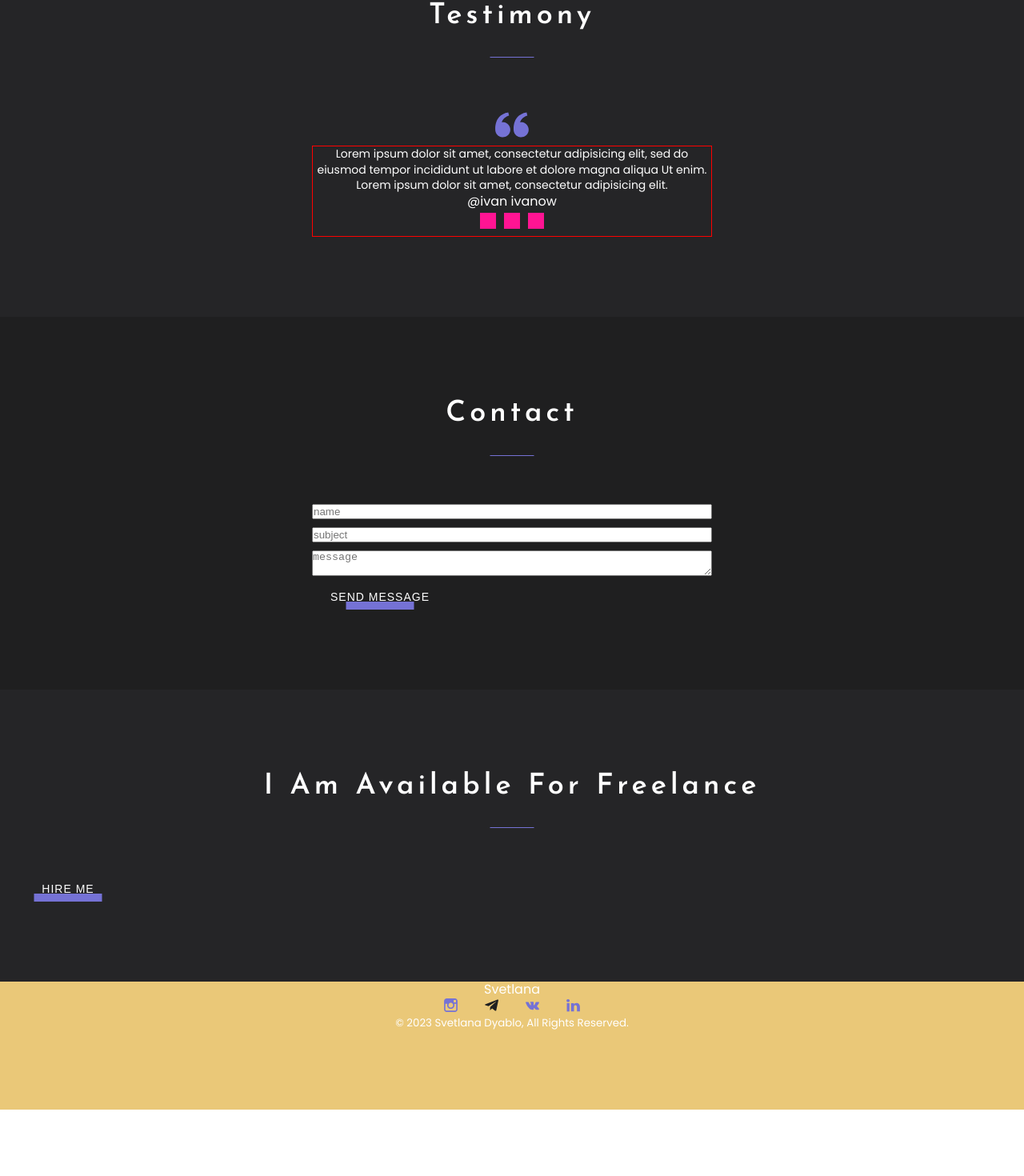
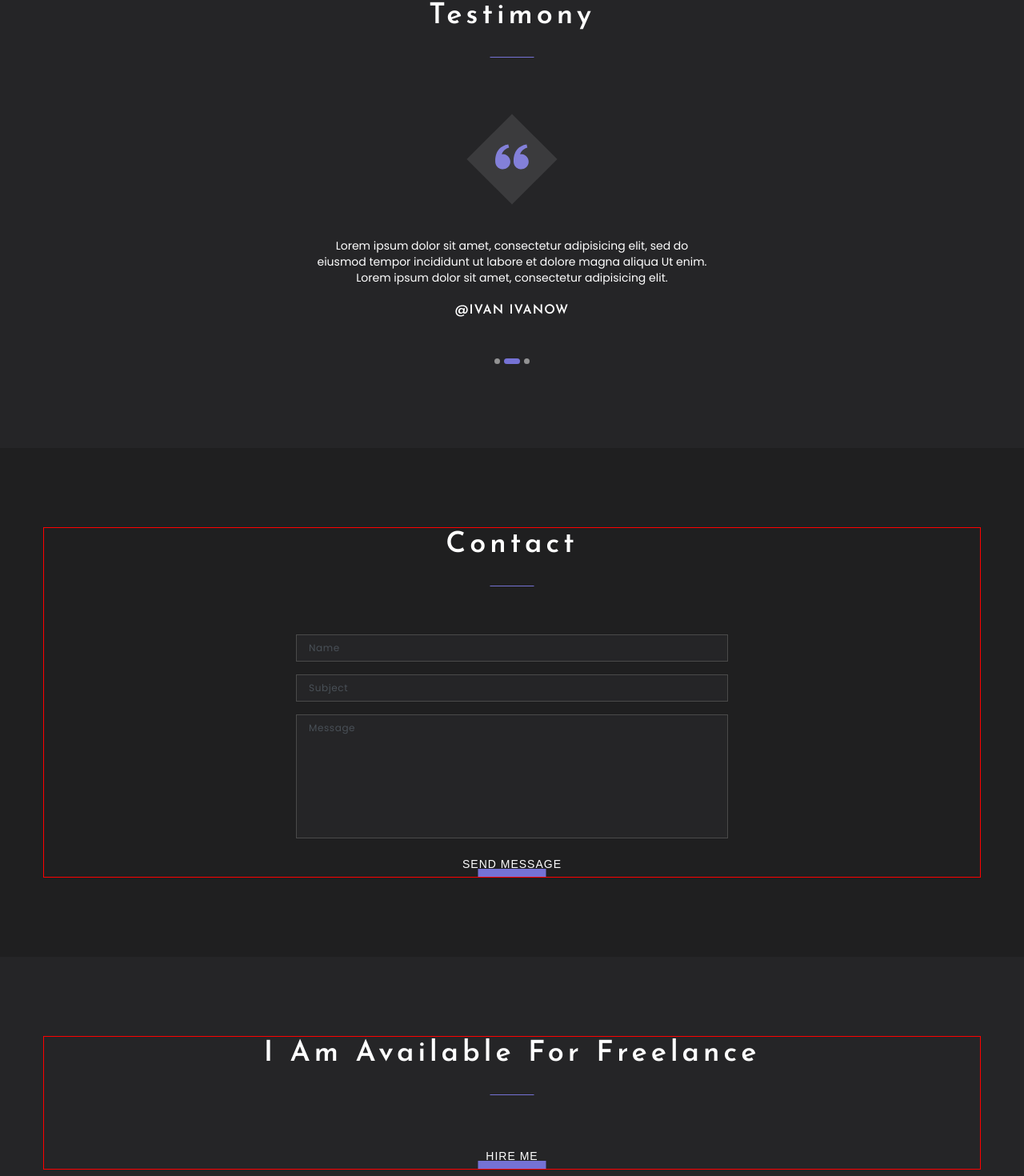
Before and after one commit to Vadimrch/portfolio, a React (Vite) app: page / in a window 1280 px wide. Shown: the part 2759-4229 px from the top of the page at 80% size. Before the commit the page ends 4146 px from the top, so only its background shows below. Built offline with nearby package versions, Linux system fonts and the light colour scheme.

Commit message:
Footer styled

```diff
--- a/src/components/slider/Slider.tsx
+++ b/src/components/slider/Slider.tsx
@@ -1,6 +1,7 @@
 import React from 'react';
 import styled from "styled-components";
 import {FlexWrapper} from "../FlexWrapper.tsx";
+import {theme} from "../../styles/Theme.tsx";
 
 export const Slider = () => {
     return (
@@ -13,7 +14,7 @@
             </FlexWrapper>
             <Pagination>
                 <span> </span>
-                <span> </span>
+                <span className={"active"}> </span>
                 <span> </span>
             </Pagination>
 
@@ -22,7 +23,7 @@
 };
 
 const StyledSlider = styled.div`
-    border: 1px solid red;
+
     max-width: 500px;
     display: flex;
     flex-direction: column;
@@ -35,14 +36,32 @@
 
 `
 const Name = styled.span`
+    font-family: "Josefin Sans", sans-serif;
+    font-weight: 600;
+    font-size: 16px;
+    letter-spacing: 1px;
+    text-transform: uppercase;
+    margin: 22px 0 42px;
+    display: inline-block;
+
 
 `
 const Pagination = styled.div`
 span {
     display: inline-block;
-    width: 20px;
-    height: 20px;
-    margin: 5px;
-    background-color: deeppink;
+    width: 7px;
+    height: 7px;
+
+    border-radius: 20px;
+    background-color: rgba(255, 255, 255, 0.5);
+
+    & + span {
+        margin-left: 5px;
+    }
+
+    &.active {
+        background-color: ${theme.colors.accent};
+        width: 20px;
+    }
 }
 `
--- a/src/layout/footer/Footer.tsx
+++ b/src/layout/footer/Footer.tsx
@@ -2,6 +2,7 @@
 import styled from "styled-components";
 import {Icon} from "../../components/icon/Icon.tsx";
 import {FlexWrapper} from "../../components/FlexWrapper.tsx";
+import {theme} from "../../styles/Theme.tsx";
 
 export const Footer = () => {
     return (
@@ -37,17 +38,20 @@
 };
 
 const StyledFooter = styled.footer`
-    background-color: #eac878;
-    min-height: 20vh;
+    background-color: ${theme.colors.primaryBg};
+    padding: 40px 0;
 
 `
 const Name = styled.span`
-
-
+    font-family: "Josefin Sans", sans-serif;
+    font-weight: 700;
+    font-size: 22px;
+    letter-spacing: 3px;
 `
 const SocialList = styled.ul`
-display: flex;
-  gap: 30px;
+    display: flex;
+    gap: 20px;
+    margin: 30px 0;
 
 `
 const SocialItem = styled.li`
@@ -55,10 +59,26 @@
 
 `
 const SocialLink = styled.a`
+    background-color: rgba(255, 255, 255, 0.1);
+    border-radius: 50%;
+    width: 35px;
+    height: 35px;
+    display: flex;
+    justify-content: center;
+    align-items: center;
 
+    color: ${theme.colors.accent};
+
+    &:hover {
+        color: ${theme.colors.primaryBg};
+        transform: translateY(-4px);
+    }
 
 `
 const Copyright = styled.small`
-
-
+    font-family: "Poppins", sans-serif;
+    font-weight: 400;
+    font-size: 12px;
+    text-align: center;
+    opacity: 0.5;
 `
--- a/src/layout/sections/contacts/Contacts.tsx
+++ b/src/layout/sections/contacts/Contacts.tsx
@@ -2,10 +2,13 @@
 import styled from "styled-components";
 import {SectionTitle} from "../../../components/SectionTitle.tsx";
 import {Button} from "../../../components/Button.tsx";
+import {Container} from "../../../components/Container.tsx";
+import {theme} from "../../../styles/Theme.tsx";
 
 export const Contact = () => {
     return (
         <StyledContacts>
+            <Container>
                 <SectionTitle>Contact</SectionTitle>
                 <StyledForm>
                     <Field placeholder={"name"}/>
@@ -13,24 +16,51 @@
                     <Field placeholder={"message"} as={"textarea"}/>
                     <Button type={"submit"}>Send message</Button>
                 </StyledForm>
+            </Container>
+
+
 
         </StyledContacts>
     );
 };
 
 const StyledContacts = styled.section`
-    min-height: 50vh;
-    background-color: #e6e5d1;
+
 `
 const StyledForm = styled.form`
-    max-width: 500px;
+    max-width: 540px;
     width: 100%;
     display: flex;
     flex-direction: column;
-    gap: 10px;
+    align-items: center;
+    gap: 16px;
     margin: 0 auto;
+
+    textarea {
+        resize: none;
+        height: 155px;
+    }
 
 `
 const Field = styled.input`
+    width: 100%;
+    border: 1px solid ${theme.colors.borderColor};
+    background-color: ${theme.colors.secondaryBg};
+    padding: 7px 15px;
 
+    font-family: "Poppins", sans-serif;
+    font-weight: 400;
+    font-size: 12px;
+    letter-spacing: 0.05em;
+    color: ${theme.colors.font};
+
+    &::placeholder {
+        color: ${theme.colors.plaseholderColor};
+        text-transform: capitalize;
+    }
+
+
+    &:focus-visible {
+        outline: 1px solid ${theme.colors.borderColor};
+    }
 `
--- a/src/layout/sections/skills/skill/Skill.tsx
+++ b/src/layout/sections/skills/skill/Skill.tsx
@@ -30,7 +30,7 @@
   padding: 62px 20px 40px;
 `
 
-const IconWrapper = styled.div`
+export const IconWrapper = styled.div`
 position: relative;
 
     &::before {
--- a/src/layout/sections/slogan/Slogan.tsx
+++ b/src/layout/sections/slogan/Slogan.tsx
@@ -2,12 +2,19 @@
 import styled from "styled-components";
 import {SectionTitle} from "../../../components/SectionTitle.tsx";
 import {Button} from "../../../components/Button.tsx";
+import {Container} from "../../../components/Container.tsx";
+import {FlexWrapper} from "../../../components/FlexWrapper.tsx";
 
 export const Slogan = () => {
     return (
         <StyledSlogan>
-            <SectionTitle>I Am Available For Freelance</SectionTitle>
-            <Button>Hire me</Button>
+            <Container>
+                <FlexWrapper direction={"column"} align={"center"}>
+                    <SectionTitle>I Am Available For Freelance</SectionTitle>
+                    <Button>Hire me</Button>
+                </FlexWrapper>
+            </Container>
+
         </StyledSlogan>
     );
 };
--- a/src/layout/sections/testimony/Testimony.tsx
+++ b/src/layout/sections/testimony/Testimony.tsx
@@ -4,16 +4,18 @@
 import {Icon} from "../../../components/icon/Icon.tsx";
 import {Slider} from "../../../components/slider/Slider.tsx";
 import {FlexWrapper} from "../../../components/FlexWrapper.tsx";
+import {IconWrapper} from "../skills/skill/Skill.tsx";
 
 export const Testimony = () => {
     return (
         <StyledTestimony>
             <SectionTitle>Testimony</SectionTitle>
             <FlexWrapper direction={"column"} align={"center"}>
-                <Icon iconId={"quote"}/>
+                <IconWrapper>
+                    <Icon iconId={"quote"}/>
+                </IconWrapper>
                 <Slider/>
             </FlexWrapper>
-
         </StyledTestimony>
     );
 };
@@ -22,4 +24,8 @@
     min-height: 50vh;
     background-color: #afafef;
 
+    ${IconWrapper} {
+        margin: 40px 0 72px;
+    }
+
 `
--- a/src/styles/Global.styled.tsx
+++ b/src/styles/Global.styled.tsx
@@ -26,6 +26,7 @@
     a {
         text-decoration: none;
         color: ${theme.colors.font};
+        cursor: pointer;
     }
 
     ul {
--- a/src/styles/Theme.tsx
+++ b/src/styles/Theme.tsx
@@ -4,6 +4,10 @@
         secondaryBg: "#252527",
         accent: "#7572D5",
 
-        font: "#FFFFFF"
+        font: "#FFFFFF",
+
+        borderColor: "#4a4a4a",
+
+        plaseholderColor: "#495057"
     }
 }
```
Also changed, not shown: src/assets/images/icons-sprite.svg. Lines whose indentation alone changed are shown as unchanged.
